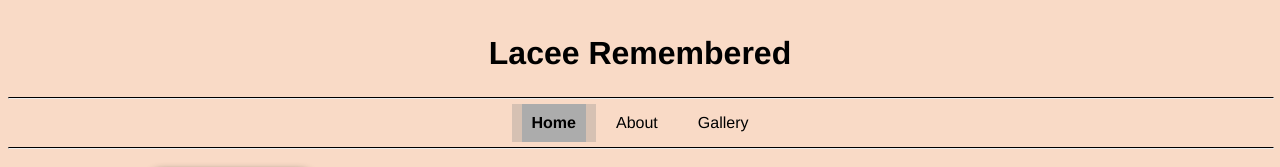
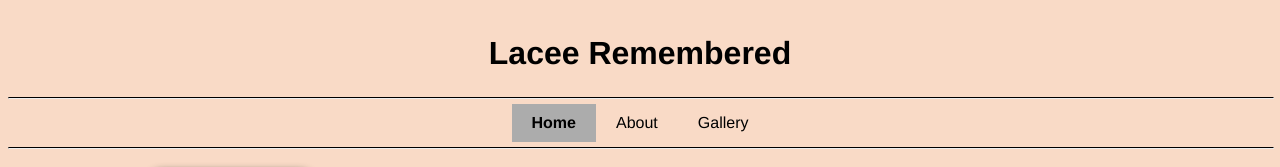
Before and after one commit to Squall9981/lacee-bear, a Vue app: page / in a window 1280 px wide. In both pictures the pointer is over the link "Home". Shown: the top 167 px of the page. Built offline with nearby package versions, Linux system fonts and the light colour scheme.

Commit message:
updated router-link hover style

```diff
--- a/src/components/layout/Header.vue
+++ b/src/components/layout/Header.vue
@@ -8,7 +8,7 @@
 			<div class="box">
 				<nav class="menu">
 					<ul class="list">
-						<router-link v-for="item in menuItems" :key="item.id" :to="item.to" exact>
+						<router-link v-for="item in menuItems" :key="item.id" :to="item.to" class="custom-link" exact>
 							<li>{{ item.label }}</li>
 						</router-link>
 					</ul>
@@ -89,9 +89,6 @@
 		li {
 			padding: 10px;
 		}
-		li:hover {
-			background: rgb(172, 172, 172);
-		}
 	}
 
 	.title {
@@ -111,4 +108,8 @@
 		font-weight: bold;
 		background: #d6c1b3;
 	}
+
+	.custom-link:hover {
+		background: rgb(172, 172, 172);
+	}
 </style>
```
